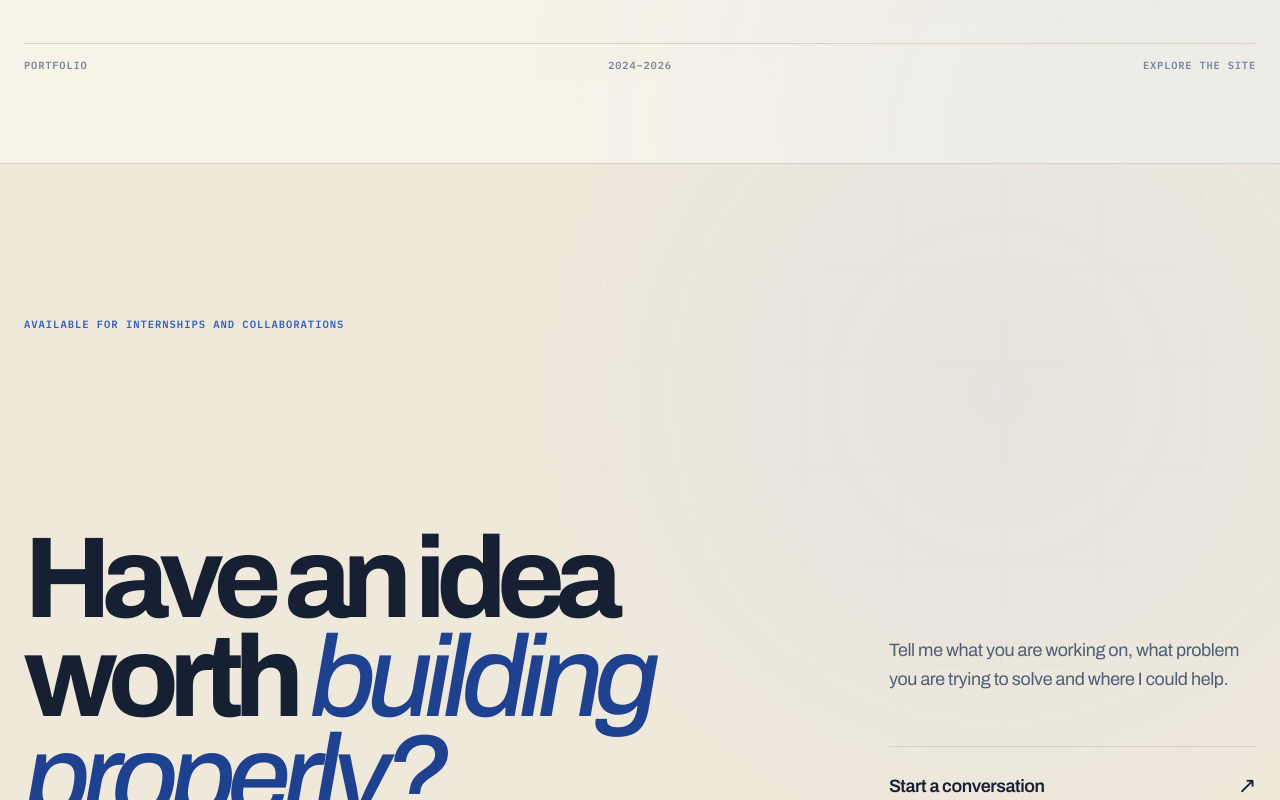
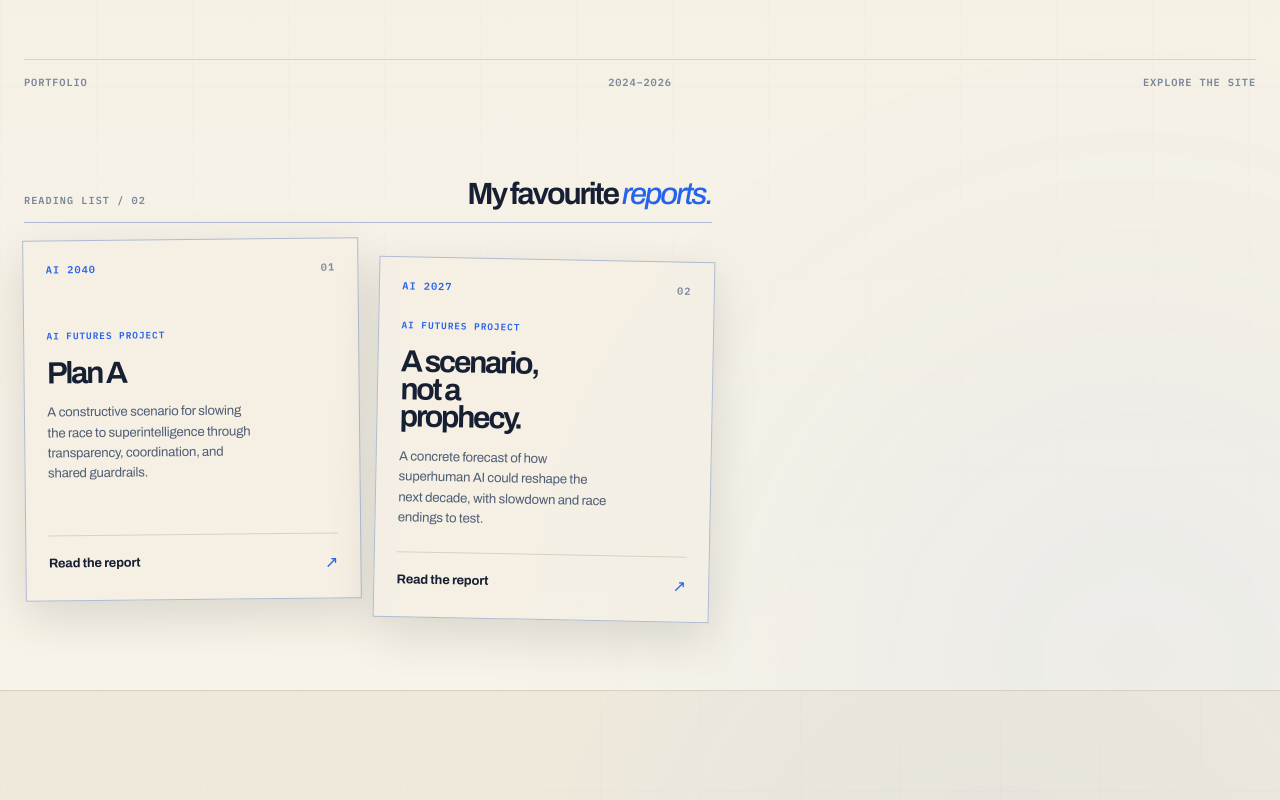
Before and after one commit to icecold009/shaurya-portfolio, a React (Vite) app: page / in a window 1280 px wide. Shown: the part 1162-1962 px from the top of the page. Built offline with nearby package versions, Linux system fonts and the light colour scheme.

Commit message:
feat: add home report reading cards

```diff
--- a/src/components/Hero.css
+++ b/src/components/Hero.css
@@ -152,9 +152,15 @@
 }
 
 .editorial-hero-actions {
+    position: relative;
+    z-index: 2;
     display: flex;
     flex-direction: column;
     align-items: stretch;
+    padding: 0.45rem 0.9rem;
+    border: 1px solid color-mix(in srgb, var(--line-bright) 78%, transparent);
+    background: color-mix(in srgb, var(--bg) 93%, transparent);
+    backdrop-filter: blur(12px);
 }
 
 .editorial-hero-primary,
@@ -220,6 +226,161 @@
     text-align: right;
 }
 
+.hero-report-deck {
+    align-self: flex-start;
+    width: min(100%, 43rem);
+    margin-top: clamp(3rem, 7vw, 6rem);
+    pointer-events: auto;
+}
+
+.hero-report-deck-heading {
+    display: flex;
+    align-items: baseline;
+    justify-content: space-between;
+    gap: 2rem;
+    padding-bottom: 0.85rem;
+    border-bottom: 1px solid var(--line-bright);
+}
+
+.hero-report-deck-label,
+.hero-report-card-topline,
+.hero-report-card-source {
+    color: var(--text-faint);
+    font-family: var(--mono);
+    font-size: 0.64rem;
+    font-weight: 600;
+    letter-spacing: 0.1em;
+    line-height: 1.4;
+    text-transform: uppercase;
+}
+
+.hero-report-deck-heading h2 {
+    margin: 0;
+    color: var(--text);
+    font-family: var(--sans);
+    font-size: clamp(1.45rem, 2.4vw, 2.25rem);
+    font-weight: 650;
+    letter-spacing: -0.07em;
+    line-height: 0.95;
+}
+
+.hero-report-deck-heading h2 em {
+    color: var(--green);
+    font-style: italic;
+    font-weight: 480;
+}
+
+.hero-report-cards {
+    display: grid;
+    grid-template-columns: repeat(2, minmax(0, 1fr));
+    gap: clamp(0.65rem, 1.5vw, 1rem);
+    padding-top: 1rem;
+}
+
+.hero-report-card {
+    position: relative;
+    display: flex;
+    min-height: 15.5rem;
+    flex-direction: column;
+    justify-content: space-between;
+    gap: 1.5rem;
+    padding: clamp(1rem, 2.2vw, 1.4rem);
+    border: 1px solid var(--line-bright);
+    background: color-mix(in srgb, var(--surface-2) 85%, transparent);
+    color: var(--text);
+    box-shadow: 0 1rem 3rem rgba(0, 0, 0, 0.12);
+    transition: border-color 240ms var(--ease-editorial), background 240ms var(--ease-editorial), transform 240ms var(--ease-editorial), box-shadow 240ms var(--ease-editorial);
+}
+
+.hero-report-card--ai-2027 {
+    transform: translateY(1.25rem) rotate(1.1deg);
+}
+
+.hero-report-card--plan-a {
+    transform: rotate(-0.6deg);
+}
+
+.hero-report-card:hover,
+.hero-report-card:focus-visible {
+    z-index: 1;
+    border-color: var(--green);
+    background: color-mix(in srgb, var(--green) 8%, var(--surface-2));
+    box-shadow: 0 1.4rem 3.5rem rgba(0, 0, 0, 0.18);
+    outline: none;
+    transform: translateY(-0.35rem) rotate(0deg);
+}
+
+.hero-report-card--ai-2027:hover,
+.hero-report-card--ai-2027:focus-visible {
+    transform: translateY(0.85rem) rotate(0deg);
+}
+
+.hero-report-card-topline {
+    display: flex;
+    justify-content: space-between;
+    color: var(--green);
+}
+
+.hero-report-card-topline span:last-child {
+    color: var(--text-faint);
+}
+
+.hero-report-card-content {
+    max-width: 20rem;
+}
+
+.hero-report-card-source {
+    margin: 0 0 1rem;
+    color: var(--green);
+    font-size: 0.59rem;
+}
+
+.hero-report-card h3 {
+    max-width: 10ch;
+    margin: 0 0 1rem;
+    color: var(--text);
+    font-family: var(--sans);
+    font-size: clamp(1.45rem, 2.4vw, 2.35rem);
+    font-weight: 650;
+    letter-spacing: -0.075em;
+    line-height: 0.9;
+}
+
+.hero-report-card p:last-child {
+    max-width: 28ch;
+    margin: 0;
+    color: var(--text-dim);
+    font-family: var(--sans);
+    font-size: 0.82rem;
+    letter-spacing: -0.015em;
+    line-height: 1.55;
+}
+
+.hero-report-card-link {
+    display: flex;
+    align-items: center;
+    justify-content: space-between;
+    gap: 1rem;
+    padding-top: 0.9rem;
+    border-top: 1px solid var(--line);
+    color: var(--text);
+    font-family: var(--sans);
+    font-size: 0.8rem;
+    font-weight: 700;
+    letter-spacing: -0.01em;
+}
+
+.hero-report-card-link span {
+    color: var(--green);
+    font-size: 1rem;
+    transition: transform 240ms var(--ease-editorial);
+}
+
+.hero-report-card:hover .hero-report-card-link span,
+.hero-report-card:focus-visible .hero-report-card-link span {
+    transform: translate(3px, -3px);
+}
+
 @media (max-width: 900px) {
     .editorial-hero-inner {
         width: min(100% - 2rem, 1440px);
@@ -239,6 +400,10 @@
 
     .editorial-hero-actions {
         width: min(100%, 32rem);
+    }
+
+    .hero-report-deck {
+        width: min(100%, 40rem);
     }
 }
 
@@ -304,12 +469,44 @@
         background-size: 64px 64px;
         opacity: 0.16;
     }
+
+    .hero-report-deck {
+        width: 100%;
+        margin-top: 3.5rem;
+    }
+
+    .hero-report-deck-heading {
+        align-items: flex-start;
+        flex-direction: column;
+        gap: 0.9rem;
+    }
+
+    .hero-report-cards {
+        grid-template-columns: 1fr;
+        gap: 1rem;
+    }
+
+    .hero-report-card,
+    .hero-report-card--plan-a,
+    .hero-report-card--ai-2027 {
+        min-height: 14rem;
+        transform: none;
+    }
+
+    .hero-report-card--ai-2027:hover,
+    .hero-report-card--ai-2027:focus-visible,
+    .hero-report-card--plan-a:hover,
+    .hero-report-card--plan-a:focus-visible {
+        transform: translateY(-0.35rem);
+    }
 }
 
 @media (prefers-reduced-motion: reduce) {
 
     .editorial-hero-primary,
-    .editorial-hero-secondary {
+    .editorial-hero-secondary,
+    .hero-report-card,
+    .hero-report-card-link span {
         transition: none;
     }
 }
--- a/src/components/Hero.jsx
+++ b/src/components/Hero.jsx
@@ -148,6 +148,72 @@ export default function Hero() {
                     <span>2024–2026</span>
                     <span>Explore the site</span>
                 </motion.div>
+
+                <motion.section
+                    className="hero-report-deck"
+                    variants={
+                        shouldReduceMotion
+                            ? undefined
+                            : REVEAL
+                    }
+                    aria-labelledby="hero-report-deck-title"
+                >
+                    <div className="hero-report-deck-heading">
+                        <span className="hero-report-deck-label">Reading list / 02</span>
+                        <h2 id="hero-report-deck-title">
+                            My favourite <em>reports.</em>
+                        </h2>
+                    </div>
+
+                    <div className="hero-report-cards">
+                        <a
+                            className="hero-report-card hero-report-card--plan-a"
+                            href="https://ai-2040.com/"
+                            target="_blank"
+                            rel="noreferrer"
+                        >
+                            <div className="hero-report-card-topline">
+                                <span>AI 2040</span>
+                                <span>01</span>
+                            </div>
+                            <div className="hero-report-card-content">
+                                <p className="hero-report-card-source">AI Futures Project</p>
+                                <h3>Plan A</h3>
+                                <p>
+                                    A constructive scenario for slowing the race to
+                                    superintelligence through transparency, coordination,
+                                    and shared guardrails.
+                                </p>
+                            </div>
+                            <span className="hero-report-card-link">
+                                Read the report <span aria-hidden="true">↗</span>
+                            </span>
+                        </a>
+
+                        <a
+                            className="hero-report-card hero-report-card--ai-2027"
+                            href="https://ai-2027.com/"
+                            target="_blank"
+                            rel="noreferrer"
+                        >
+                            <div className="hero-report-card-topline">
+                                <span>AI 2027</span>
+                                <span>02</span>
+                            </div>
+                            <div className="hero-report-card-content">
+                                <p className="hero-report-card-source">AI Futures Project</p>
+                                <h3>A scenario, not a prophecy.</h3>
+                                <p>
+                                    A concrete forecast of how superhuman AI could reshape
+                                    the next decade, with slowdown and race endings to test.
+                                </p>
+                            </div>
+                            <span className="hero-report-card-link">
+                                Read the report <span aria-hidden="true">↗</span>
+                            </span>
+                        </a>
+                    </div>
+                </motion.section>
             </motion.div>
         </section>
     );
```
